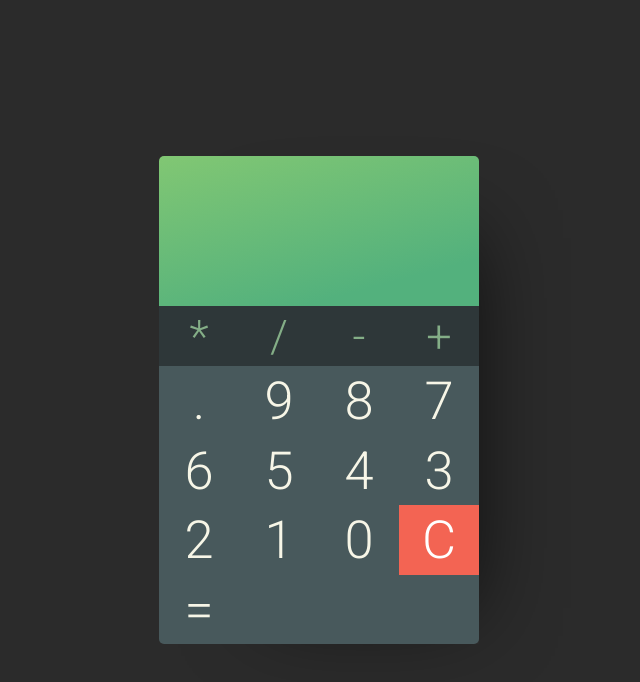
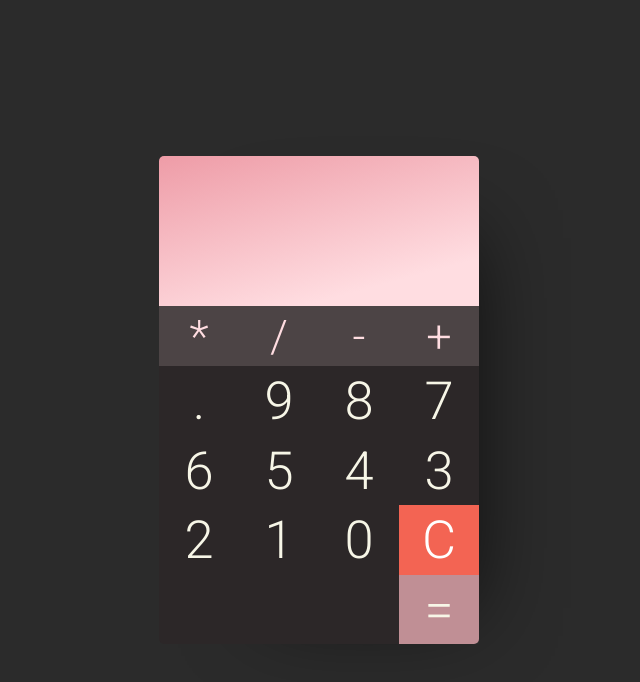
Before and after one commit to maemeier/candy-calculator, a website built with Parcel: page index.html in a window 1280 px wide. Shown: the whole page, without its empty margins (321-961 px from the left). Built offline with nearby package versions, Linux system fonts and the light colour scheme.

Commit message:
new color

```diff
--- a/index.html
+++ b/index.html
@@ -35,10 +35,11 @@
           <button type="button" class="btn btn-grey" data-num="0">0</button>
 
           <button type="button" class="btn-clear btn-grey">C</button>
+
+          <button type="button" class="btn-equal2 btn-grey"></button>
+          <button type="button" class="btn-equal1 btn-grey"></button>
+          <button type="button" class="btn-equal1 btn-grey"></button>
           <button type="button" class="btn-equal btn-grey">=</button>
-          <button type="button" class="btn-equal1 btn-grey1"></button>
-          <button type="button" class="btn-equal1 btn-grey1"></button>
-          <button type="button" class="btn-equal2 btn-grey1"></button>
         </div>
       </section>
     </div>
--- a/src/styles.css
+++ b/src/styles.css
@@ -18,18 +18,15 @@ body {
   padding: 1rem;
   max-width: 350px;
   margin: 0 auto;
+
 }
 
 .screen {
   width: 100%;
   font-size: 5rem;
   padding: 0.5rem;
-  background: linear-gradient(
-    165deg,
-    rgba(129, 199, 115, 1) 0%,
-    rgba(83, 177, 125, 1) 80%
-  );
-
+  background: linear-gradient(165deg, rgba(238,156,167,1) 0%,
+   rgba(255,221,225,1) 80%);
   color: #f7f6e7;
   border: none;
   height: 150px;
@@ -54,7 +51,7 @@ button:hover {
 }
 
 .btn-grey {
-  background: #48595c;
+  background: #2C2728;
   color: #f7f6e7;
 }
 .btn,
@@ -65,26 +62,27 @@ button:hover {
 }
 
 .btn-equal {
-  background: #48595c;
+  background:#C08F95;
   color: #f7f6e7;
-  border-radius: 0 0 0 5px;
+  border-radius: 0 0 5px 0px;
 }
 .btn-equal1 {
-  background: #48595c;
+  background: #2C2728;
   color: #f7f6e7;
 }
 .btn-equal2 {
-  background: #48595c;
+  background: #2C2728;
   color: #f7f6e7;
-  border-radius: 0 0 5px 0;
+  border-radius: 0 0 0px 5px;
 }
 .btn-clear {
   background: #f36453;
   color: white;
+   box-shadow: 49px 23px 85px -59px rgba(0,0,0,0.77);
 }
 .btn-yellow {
-  background: #2e3739;
-  color: #84ae87;
+  background: #4C4445;
+  color:#ffdde1;
   font-size: 3rem;
 }
 
```
